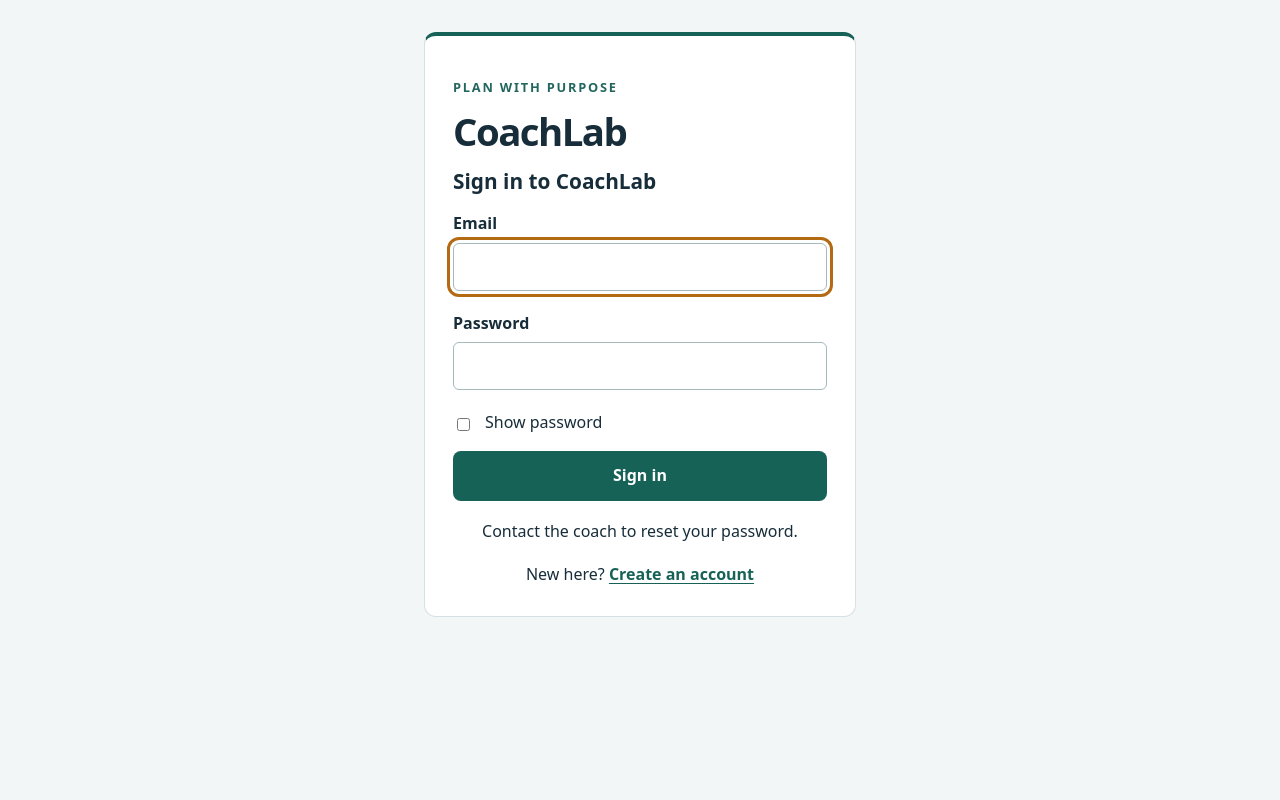
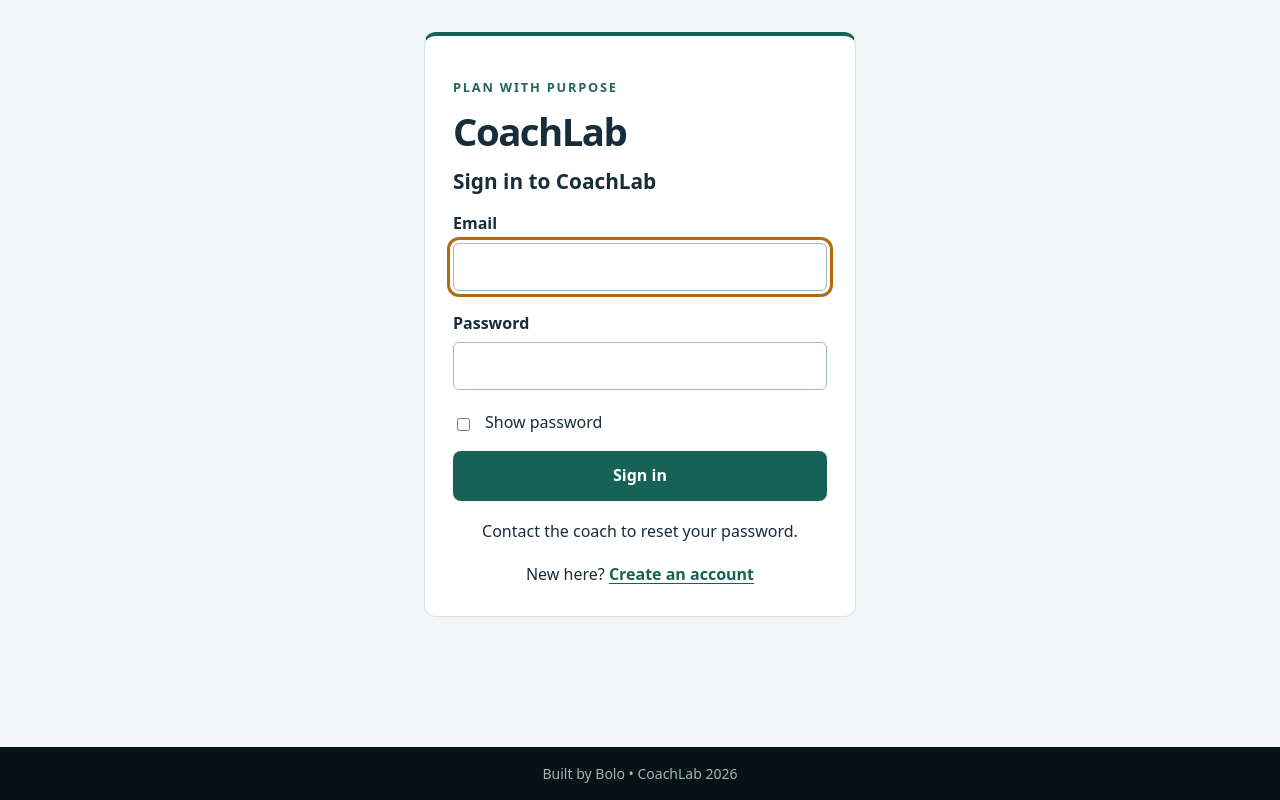
Before and after one commit to barrin5514-ship-it/CoachLab, a React (Vite) app in the folder client/: page / in a window 1280 px wide. Built offline with nearby package versions, Linux system fonts and the light colour scheme; no server answers.

Commit message:
Add shared CoachLab credit footer

```diff
--- a/client/index.html
+++ b/client/index.html
@@ -8,6 +8,7 @@
   </head>
   <body>
     <div id="root"></div>
+    <footer class="site-footer">Built by Bolo • CoachLab 2026</footer>
     <script type="module" src="/src/main.jsx"></script>
   </body>
 </html>
--- a/client/src/styles.css
+++ b/client/src/styles.css
@@ -235,3 +235,7 @@ body:has(.coach-shell) { background: #071215; }
 .discipline-tile[data-photo="bjj"] img { object-position: 100% top; }
 
 .discipline-tile[data-photo="muay-thai"] img { object-position: 100% top; }
+
+body { min-height: 100vh; min-height: 100dvh; display: flex; flex-direction: column; }
+#root { flex: 1; }
+.site-footer { padding: 16px 12px; background: #071215; color: #a6b4b8; text-align: center; font-size: 0.875rem; line-height: 1.5; }
```
Also changed, not shown: 2 other files (tests, documents, lock files or other folders).
